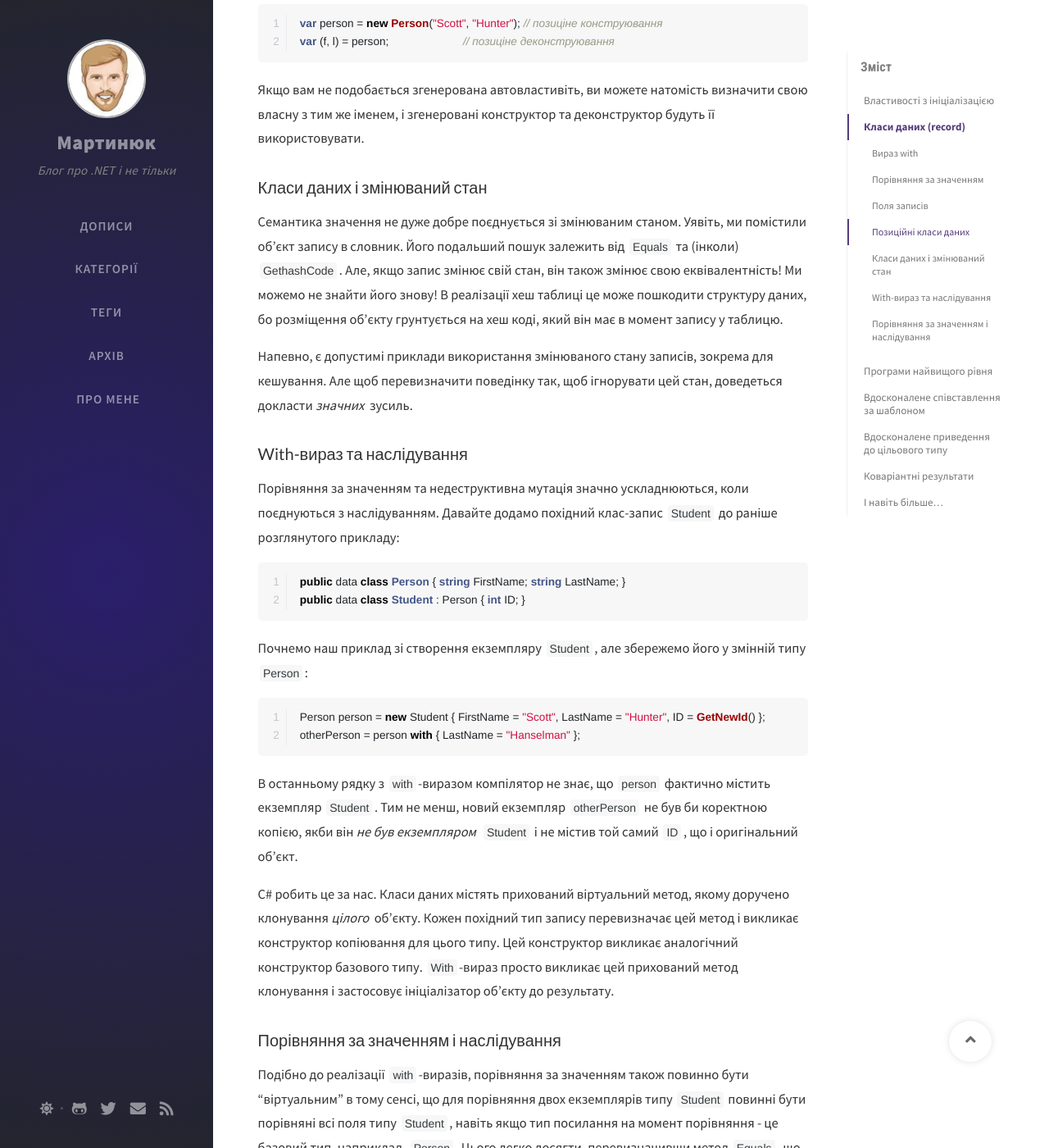
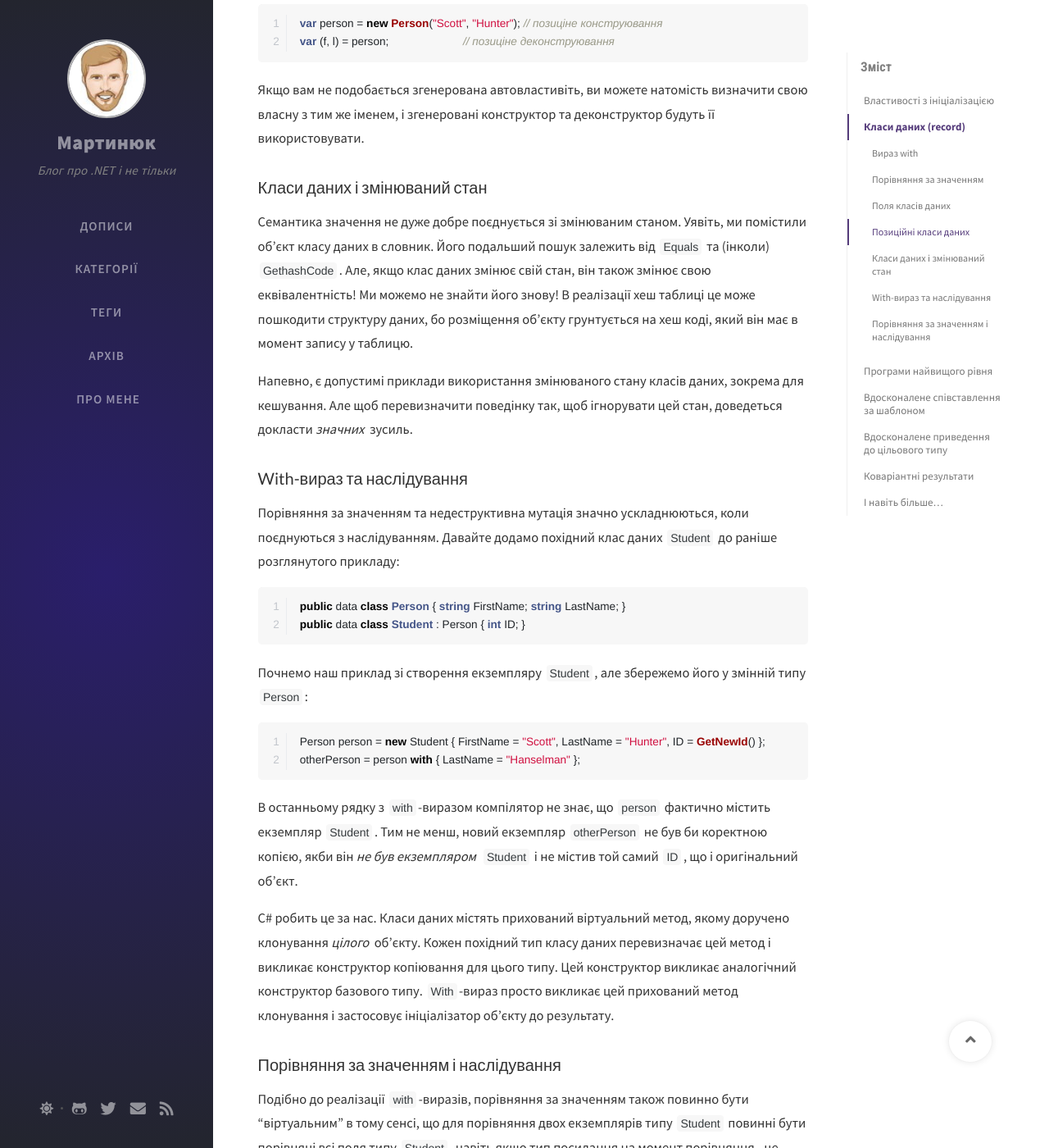
Before and after one commit to olesmartyniuk/olesmartyniuk.github.io, a Jekyll site: the page built from _posts/2020-06-11-welcome-to-csharp-9.md, in a window 1280 px wide and 1400 px high, scrolled down 5689 px. Shown: the whole window at 82% size. Built offline with Jekyll 4.4.1, drawn with Linux system fonts in a browser that asks for light colours; nearby versions of some CDN libraries; some web fonts are replaced; comment, search, counter and statistics services are not loaded; some of the changed text lies outside the part shown.

Commit message:
Fixed record translation

````diff
--- a/_posts/2020-06-11-welcome-to-csharp-9.md
+++ b/_posts/2020-06-11-welcome-to-csharp-9.md
@@ -93,7 +93,7 @@ public data class Person
 Ключове слово `data` у визначенні позначає його як клас даних. Це додає йому певної поведінки характерної для типу-значення, яку ми розглянемо далі. Загалом, класи даних краще розглядати як "значення" (дані), а не як об'єкти. Вони не створені, щоб мати змінюваний стан. Натомість, ви виражаєте зміни у часі, створюючи нові екземпляри класу даних, що відображують новий стан. Класи даних визначаються не унікальністю посилання, а тотожністю вмісту.
 
 ### Вираз `with`
-При роботі з незмінними даними, загальний підхід полягає у створенні копії для відображення нового стану об'єкту. Для прикладу, якщо наша особа захоче змінити своє прізвище, ми реалізуємо це через створення нового об'єкту, що буде копією старого окрім зміненого прізвища. Цю техніку часто називають *неруйнівною мутацією*. Замість того, щоб змінювати особу *з часом* запис відображує стан особи в *конкретний момент часу*.
+При роботі з незмінними даними, загальний підхід полягає у створенні копії для відображення нового стану об'єкту. Для прикладу, якщо наша особа захоче змінити своє прізвище, ми реалізуємо це через створення нового об'єкту, що буде копією старого окрім зміненого прізвища. Цю техніку часто називають *неруйнівною мутацією*. Замість того, щоб змінювати особу *з часом* клас даних відображує стан особи в *конкретний момент часу*.
 
 Щоб програмувати в такому стилі було легше, класи даних підтримують новий тип виразу - `with`:
 
@@ -103,7 +103,7 @@ var otherPerson = person with { LastName = "Hanselman" };
 
 With-вирази використовують синтаксис ініціалізаторів, щоб визначити, чим будуть відрізнятись новий і старий об'єкти. Ви можете задати відразу декілька властивостей.
 
-Запис неявно включає захищений "конструктор копіювання" - це конструктор, який бере об'єкт запису, що існує, і копіює його поля одне за одним в новий об'єкт:
+Клас даних неявно включає захищений "конструктор копіювання" - це конструктор, який бере об'єкт класу даних, що існує, і копіює його поля одне за одним в новий об'єкт:
 
 ```c#
 protected Person(Person original) { /* копіює всі поля */ } // автозгенерований
@@ -130,8 +130,8 @@ var originalPerson = otherPerson with { LastName = "Hunter" };
 
 Поряд з перевизначенням `Equals` перевизначається також `GetHashCode()`, бо вони працюють у парі.
 
-### Поля записів
-Класи даних задумувались незмінюваними і такими, що містять лише публічні властивості з ініціалізаторами. Класи даних можуть змінюватись в не деструктивний спосіб завдяки `with`-виразам. Для того, щоб спростити визначення записів для цього поширеного випадку, синтаксис запису змінює семантику, що несе `string FirstName`. Замість неявного приватного поля, як це було б у визначенні класу чи структури, в синтаксисі запису це означає публічну автовластивість з ініціалізатором! Таким чином, визначення:
+### Поля класів даних
+Класи даних задумувались незмінюваними і такими, що містять лише публічні властивості з ініціалізаторами. Класи даних можуть змінюватись в не деструктивний спосіб завдяки `with`-виразам. Для того, щоб спростити визначення класів даних для цього поширеного випадку, синтаксис класу даних змінює семантику, що несе `string FirstName`. Замість неявного приватного поля, як це було б у визначенні класу чи структури, в синтаксисі класу даних це означає публічну автовластивість з ініціалізатором! Таким чином, визначення:
 
 ```c#
 public data class Person { string FirstName; string LastName; }
@@ -145,16 +145,16 @@ public data class Person
     public string LastName { get; init; }
 }
 ```
-Ми вважаємо, це дозволяє зробити визначення запису чистим і красивим. Якщо вам дійсно потрібне приватне поле, ви завжди можете додати модифікатор `private` явно:
+Ми вважаємо, це дозволяє зробити визначення класу даних чистим і красивим. Якщо вам дійсно потрібне приватне поле, ви завжди можете додати модифікатор `private` явно:
 
 ```c#
 private string firstName;
 ```
 
 ### Позиційні класи даних
-Інколи зручно використовувати більш позиційний підхід до записів, при якому дані передаються через аргументи конструктора і можуть бути отримані назад завдяки позиційному деконструюванню.
+Інколи зручно використовувати більш позиційний підхід до класів даних, при якому дані передаються через аргументи конструктора і можуть бути отримані назад завдяки позиційному деконструюванню.
 
-Абсолютно допустимим є визначення власного конструктора і деконструктора запису:
+Абсолютно допустимим є визначення власного конструктора і деконструктора класу даних:
 
 ```c#
 public data class Person
@@ -185,12 +185,12 @@ var (f, l) = person;                        // позиціне деконстр
 
 ### Класи даних і змінюваний стан
 
-Семантика значення не дуже добре поєднується зі змінюваним станом. Уявіть, ми помістили об'єкт запису в словник. Його подальший пошук залежить від `Equals` та (інколи) `GethashCode`. Але, якщо запис змінює свій стан, він також змінює свою еквівалентність! Ми можемо не знайти його знову! В реалізації хеш таблиці це може пошкодити структуру даних, бо розміщення об'єкту грунтується на хеш коді, який він має в момент запису у таблицю.
+Семантика значення не дуже добре поєднується зі змінюваним станом. Уявіть, ми помістили об'єкт класу даних в словник. Його подальший пошук залежить від `Equals` та (інколи) `GethashCode`. Але, якщо клас даних змінює свій стан, він також змінює свою еквівалентність! Ми можемо не знайти його знову! В реалізації хеш таблиці це може пошкодити структуру даних, бо розміщення об'єкту грунтується на хеш коді, який він має в момент запису у таблицю.
 
-Напевно, є допустимі приклади використання змінюваного стану записів, зокрема для кешування. Але щоб перевизначити поведінку так, щоб ігнорувати цей стан, доведеться докласти *значних* зусиль.
+Напевно, є допустимі приклади використання змінюваного стану класів даних, зокрема для кешування. Але щоб перевизначити поведінку так, щоб ігнорувати цей стан, доведеться докласти *значних* зусиль.
 
 ### With-вираз та наслідування
-Порівняння за значенням та недеструктивна мутація значно ускладнюються, коли поєднуються з наслідуванням. Давайте додамо похідний клас-запис `Student` до раніше розглянутого прикладу:
+Порівняння за значенням та недеструктивна мутація значно ускладнюються, коли поєднуються з наслідуванням. Давайте додамо похідний клас даних `Student` до раніше розглянутого прикладу:
 
 ```c#
 public data class Person { string FirstName; string LastName; }
@@ -206,7 +206,7 @@ otherPerson = person with { LastName = "Hanselman" };
 
 В останньому рядку з `with`-виразом компілятор не знає, що `person` фактично містить екземпляр `Student`. Тим не менш, новий екземпляр `otherPerson` не був би коректною копією, якби він *не був екземпляром* `Student` і не містив той самий `ID`, що і оригінальний об'єкт.
 
-C# робить це за нас. Класи даних містять прихований віртуальний метод, якому доручено клонування *цілого* об'єкту. Кожен похідний тип запису перевизначає цей метод і викликає конструктор копіювання для цього типу. Цей конструктор викликає аналогічний конструктор базового типу. `With`-вираз просто викликає цей прихований метод клонування і застосовує ініціалізатор об'єкту до результату.
+C# робить це за нас. Класи даних містять прихований віртуальний метод, якому доручено клонування *цілого* об'єкту. Кожен похідний тип класу даних перевизначає цей метод і викликає конструктор копіювання для цього типу. Цей конструктор викликає аналогічний конструктор базового типу. `With`-вираз просто викликає цей прихований метод клонування і застосовує ініціалізатор об'єкту до результату.
 
 ### Порівняння за значенням і наслідування
 Подібно до реалізації `with`-виразів, порівняння за значенням також повинно бути "віртуальним" в тому сенсі, що для порівняння двох екземплярів типу `Student` повинні бути порівняні всі поля типу `Student`, навіть якщо тип посилання на момент порівняння - це базовий тип, наприклад, `Person`. Цього легко досягти, перевизначивши метод `Equals`, що наразі вже є віртуальним.
@@ -222,7 +222,7 @@ Person person2 = new Student { FirstName = "Scott", LastName = "Hunter", ID = Ge
 
 Чи рівні ці два об'єкти? `person1` може думати, що так, адже `person2` має всі поля типу `Person` з тими ж значеннями. Але `person2` з цим не погодиться! Ми повинні бути впевненими, що вони обоє розуміють, що вони все ж різні об'єкти.
 
-І знову, C# подбав про це. Спосіб, в який це реалізовано: класи даних мають віртуальну захищену властивість `EqualityContract`. Кожен похідний запис перевизначає її і для того, щоб два класи даних були однаковими, вони повинні мати один і той самий `EqualityContract`.
+І знову, C# подбав про це. Спосіб, в який це реалізовано: класи даних мають віртуальну захищену властивість `EqualityContract`. Кожен похідний клас даних перевизначає її і для того, щоб два класи даних були однаковими, вони повинні мати один і той самий `EqualityContract`.
 
 ## Програми найвищого рівня
 Написання простої програми на C# вимагає значної кількості шаблонного коду:
````
